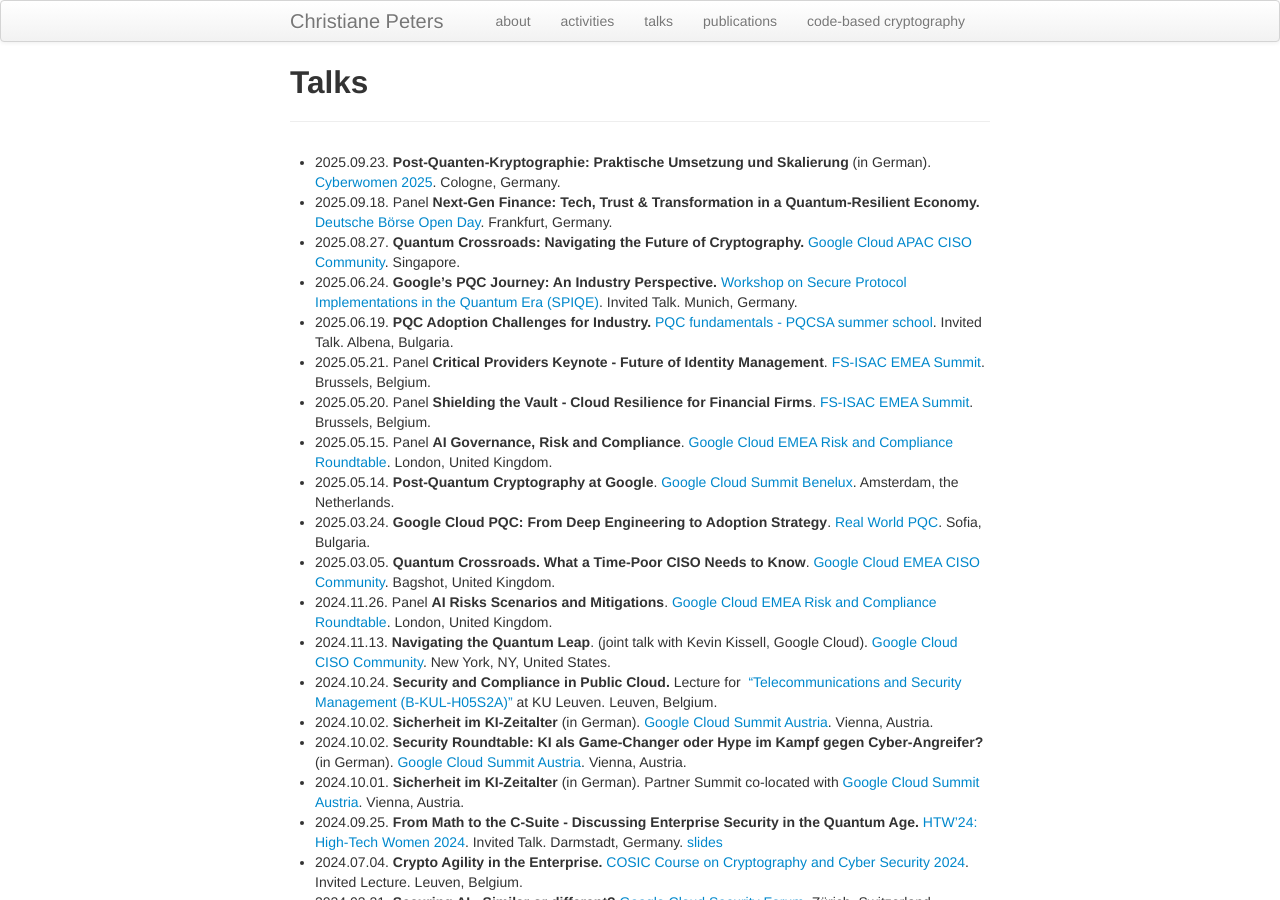
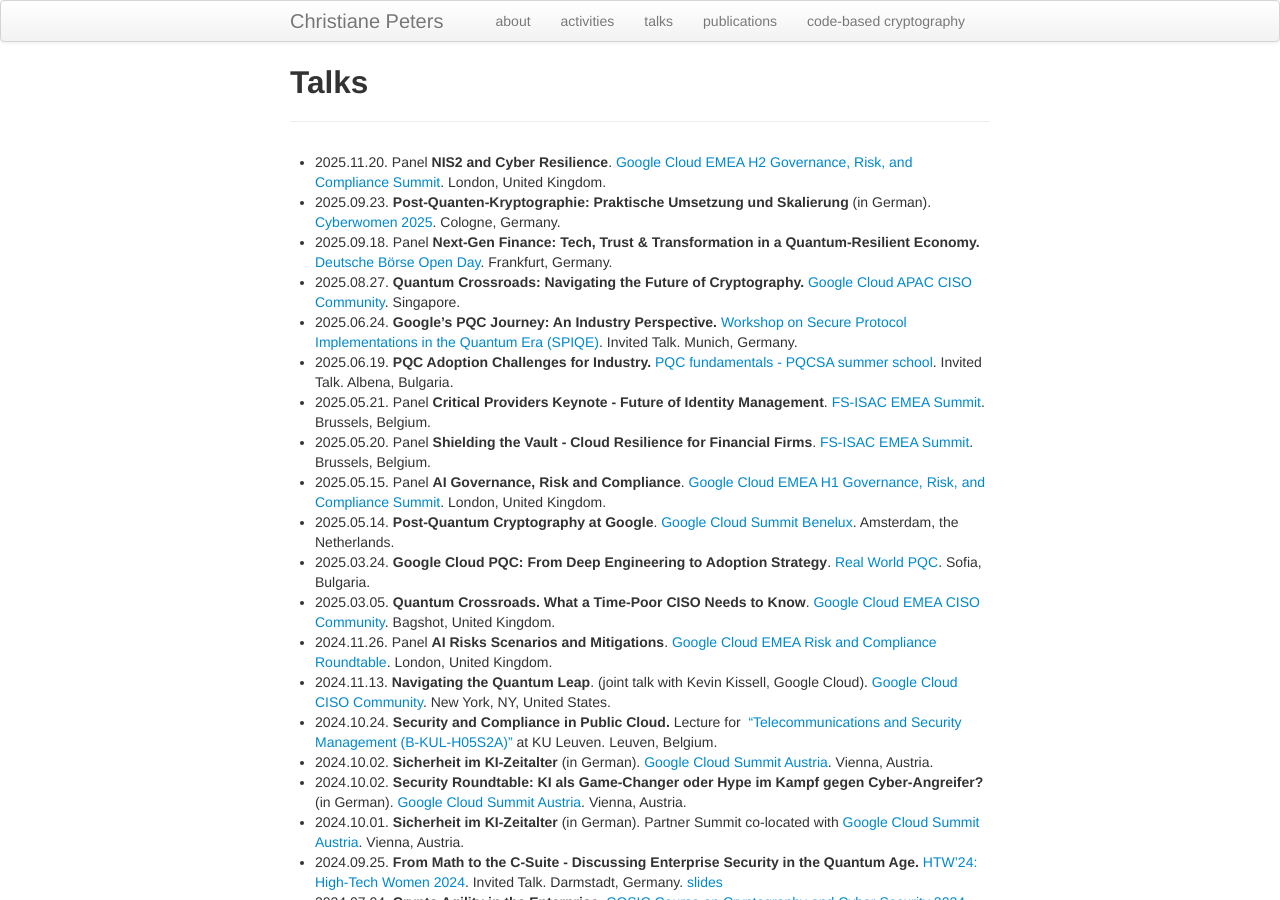
Before and after one commit to christianepeters/christianepeters.github.io, a Jekyll site: the page built from talks.md, in a window 1280 px wide and 900 px high. Built offline with Jekyll 4.4.1, drawn with Linux system fonts in a browser that asks for light colours.

Commit message:
H2 GRC summit

```diff
--- a/talks.md
+++ b/talks.md
@@ -3,6 +3,7 @@
 layout: page
 ---
 
+- 2025.11.20. Panel **NIS2 and Cyber Resilience**. [Google Cloud EMEA H2 Governance, Risk, and Compliance Summit](https://rsvp.withgoogle.com/events/h2-governance-risk-and-compliance-summit_8a8812). London, United Kingdom.
 - 2025.09.23. **Post-Quanten-Kryptographie: Praktische Umsetzung und Skalierung** (in German). [Cyberwomen 2025](https://cyberwomen.de/agenda-2025-23-09-koeln/). Cologne, Germany.
 - 2025.09.18. Panel **Next-Gen Finance: Tech, Trust & Transformation in a Quantum-Resilient Economy.** [Deutsche Börse  Open Day](https://www.deutsche-boerse.com/dbg-en/about-us/deutsche-boerse-group/events/event/Open-Day-2025-4308436). Frankfurt, Germany.
 - 2025.08.27. **Quantum Crossroads: Navigating the Future of Cryptography.** [Google Cloud APAC CISO Community](https://rsvp.withgoogle.com/events/google-cloud-ciso-community-apac25). Singapore.
@@ -10,7 +11,7 @@
 - 2025.06.19. **PQC Adoption Challenges for Industry.** [PQC fundamentals - PQCSA summer school](https://www.esat.kuleuven.be/cosic/events/pqcsa-summer-school/). Invited Talk. Albena, Bulgaria.
 - 2025.05.21. Panel **Critical Providers Keynote - Future of Identity Management**. [FS-ISAC EMEA Summit](https://www.fsisac.com/events/2025-emea-summit). Brussels, Belgium.
 - 2025.05.20. Panel **Shielding the Vault - Cloud Resilience for Financial Firms**. [FS-ISAC EMEA Summit](https://www.fsisac.com/events/2025-emea-summit). Brussels, Belgium.
-- 2025.05.15. Panel **AI Governance, Risk and Compliance**. [Google Cloud EMEA Risk and Compliance Roundtable](https://rsvp.withgoogle.com/events/h1-governance-risk-and-compliance-summit). London, United Kingdom.
+- 2025.05.15. Panel **AI Governance, Risk and Compliance**. [Google Cloud EMEA H1 Governance, Risk, and Compliance Summit](https://rsvp.withgoogle.com/events/h1-governance-risk-and-compliance-summit). London, United Kingdom.
 - 2025.05.14. **Post-Quantum Cryptography at Google**. [Google Cloud Summit Benelux](https://cloudonair.withgoogle.com/events/google-cloud-summit-benelux-2025). Amsterdam, the Netherlands.
 - 2025.03.24. **Google Cloud PQC: From Deep Engineering to Adoption Strategy**. [Real World PQC](https://rwpqc.sandboxaq.com/). Sofia, Bulgaria.
 - 2025.03.05. **Quantum Crossroads. What a Time-Poor CISO Needs to Know**. [Google Cloud EMEA CISO Community](https://rsvp.withgoogle.com/events/google-cloud-ciso-community-london). Bagshot, United Kingdom.
```
